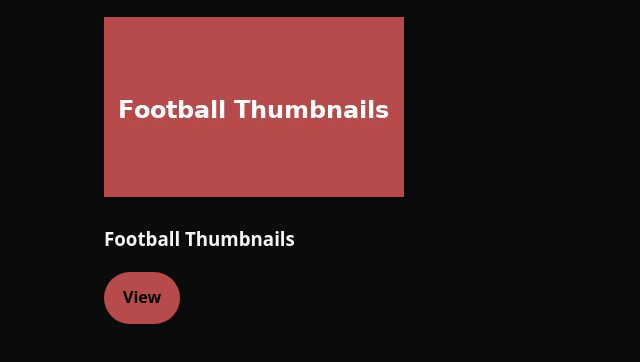
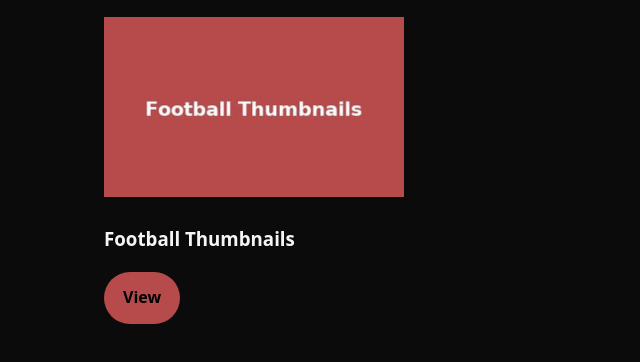
Before and after one commit to ItzzToju/Tojuportfolio.github.io, a plain HTML site: page thumbnails.html in a window 1280 px wide. Shown: the part 112-474 px from the top of the page, without its empty margins (0-640 px from the left). Drawn offline with Linux system fonts and the light colour scheme.

Commit message:
Update thumbnails.html

```diff
--- a/thumbnails.html
+++ b/thumbnails.html
@@ -15,7 +15,7 @@
 <section class="category-section">
   <h1>YouTube Thumbnails</h1>
   <div class="category-card">
-    <img src="football-thumbnail-placeholder.jpg" alt="Football Thumbnails">
+    <img src="3.png" alt="Football Thumbnails">
     <h3>Football Thumbnails</h3>
     <a href="football-thumbnails.html" class="btn">View</a>
   </div>
```
